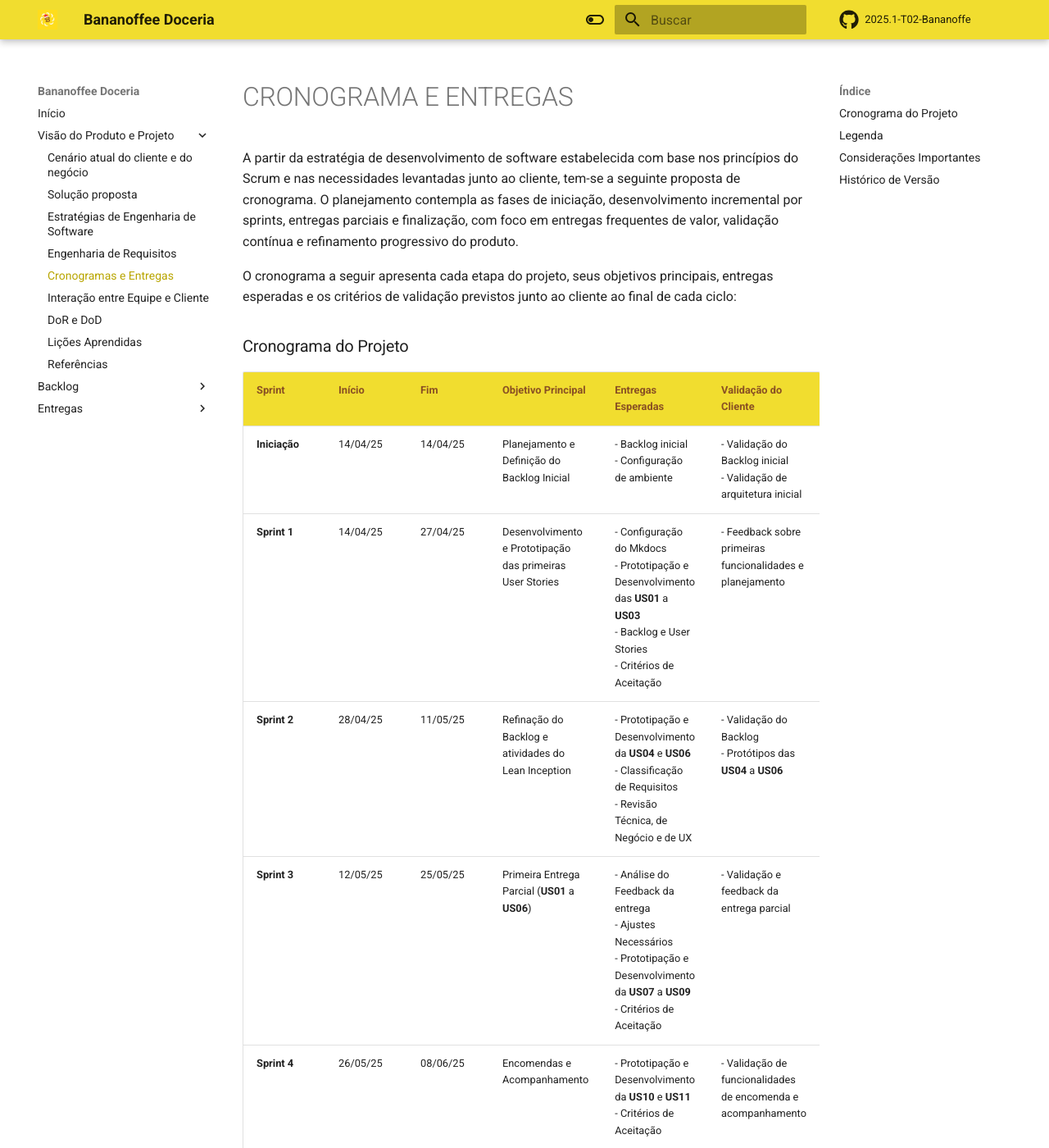
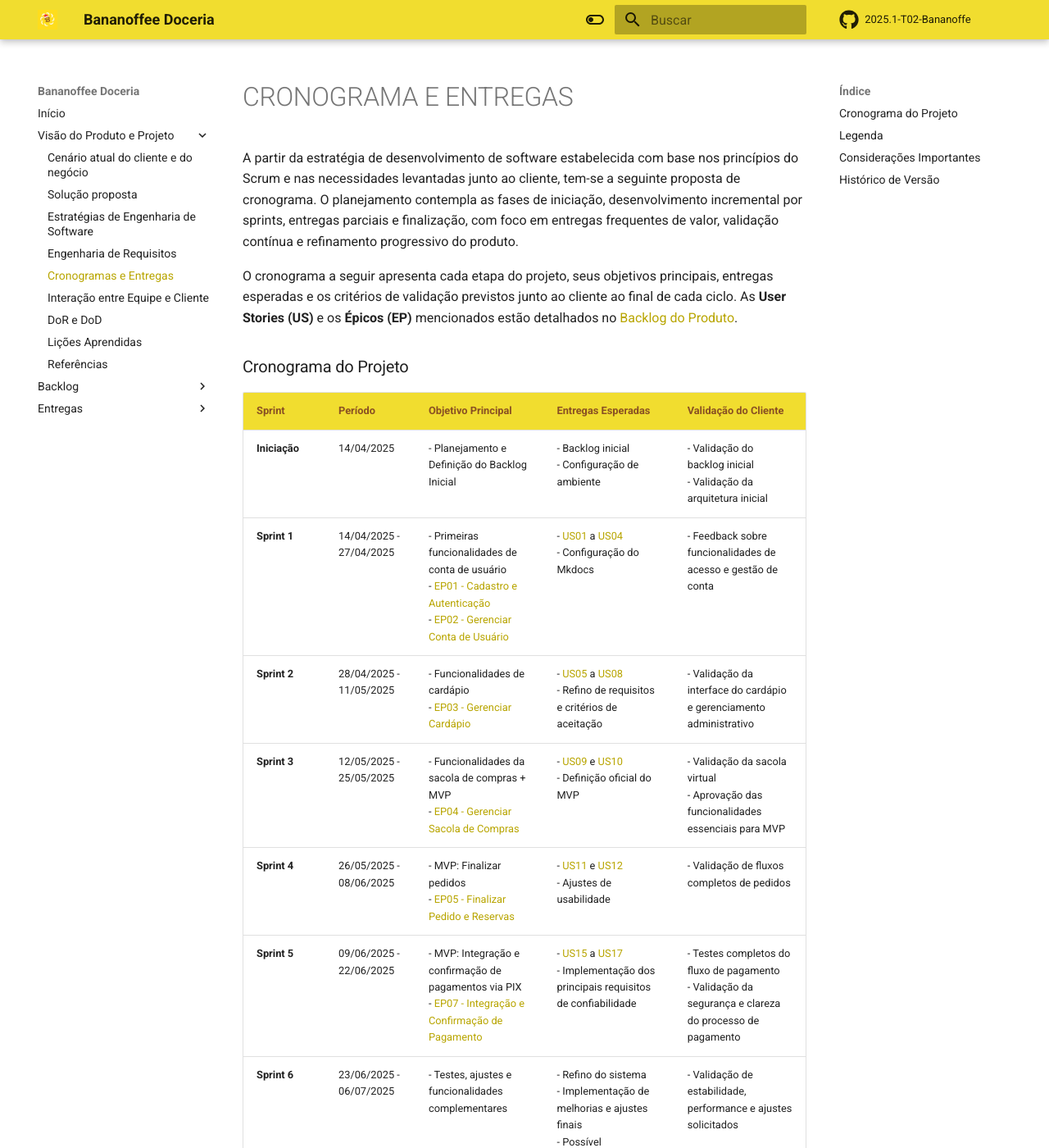
Before and after one commit to mdsreq-fga-unb/2025.1-T02-Bananoffe, an MkDocs documentation site: the page built from docs/pages/visaoDoProduto/cronogramasEntregas.md, in a window 1280 px wide and 1400 px high. Shown: the whole window at 82% size. Built offline with MkDocs 1.6.1 and Material for MkDocs 9.7.7, drawn with Linux system fonts in a browser that asks for light colours; comment, search, counter and statistics services are not loaded; some of the changed text lies outside the part shown.

Commit message:
Ajuste no backlog e no Cronograma

```diff
--- a/docs/pages/visaoDoProduto/cronogramasEntregas.md
+++ b/docs/pages/visaoDoProduto/cronogramasEntregas.md
@@ -2,29 +2,30 @@
 
 A partir da estratégia de desenvolvimento de software estabelecida com base nos princípios do Scrum e nas necessidades levantadas junto ao cliente, tem-se a seguinte proposta de cronograma. O planejamento contempla as fases de iniciação, desenvolvimento incremental por sprints, entregas parciais e finalização, com foco em entregas frequentes de valor, validação contínua e refinamento progressivo do produto.
 
-O cronograma a seguir apresenta cada etapa do projeto, seus objetivos principais, entregas esperadas e os critérios de validação previstos junto ao cliente ao final de cada ciclo:
+O cronograma a seguir apresenta cada etapa do projeto, seus objetivos principais, entregas esperadas e os critérios de validação previstos junto ao cliente ao final de cada ciclo.
+As **User Stories (US)** e os **Épicos (EP)** mencionados estão detalhados no [Backlog do Produto](../backlog/backlog.md).
 
 ### Cronograma do Projeto
 
-| **Sprint**      | **Início** | **Fim**  | **Objetivo Principal**                                    | **Entregas Esperadas**                                                                                                                           | **Validação do Cliente**                                                                                                                                                                     |
-| --------------- | ---------- | -------- | --------------------------------------------------------- | ------------------------------------------------------------------------------------------------------------------------------------------------ | -------------------------------------------------------------------------------------------------------------------------------------------------------------------------------------------- |
-| **Iniciação**   | 14/04/25   | 14/04/25 | Planejamento e Definição do Backlog Inicial               | - Backlog inicial<br>- Configuração de ambiente                                                                                                  | - Validação do Backlog inicial<br>- Validação de arquitetura inicial                                                                                                                         |
-| **Sprint 1**    | 14/04/25   | 27/04/25 | Desenvolvimento e Prototipação das primeiras User Stories | - Configuração do Mkdocs<br>- Prototipação e Desenvolvimento das **US01** a **US03**<br>- Backlog e User Stories<br>- Critérios de Aceitação     | - Feedback sobre primeiras funcionalidades e planejamento                                                                                                                                    |
-| **Sprint 2**    | 28/04/25   | 11/05/25 | Refinação do Backlog e atividades do Lean Inception       | - Prototipação e Desenvolvimento da **US04** e **US06**<br>- Classificação de Requisitos<br>- Revisão Técnica, de Negócio e de UX                | - Validação do Backlog<br>- Protótipos das **US04** a **US06**                                                                                                                               |
-| **Sprint 3**    | 12/05/25   | 25/05/25 | Primeira Entrega Parcial (**US01** a **US06**)            | - Análise do Feedback da entrega<br>- Ajustes Necessários<br>- Prototipação e Desenvolvimento da **US07** a **US09**<br>- Critérios de Aceitação | - Validação e feedback da entrega parcial                                                                                                                                                    |
-| **Sprint 4**    | 26/05/25   | 08/06/25 | Encomendas e Acompanhamento                               | - Prototipação e Desenvolvimento da **US10** e **US11**<br>- Critérios de Aceitação                                                              | - Validação de funcionalidades de encomenda e acompanhamento                                                                                                                                 |
-| **Sprint 5**    | 09/06/25   | 22/06/25 | Segunda Entrega Parcial (**US01** a **US11**)             | - Análise do Feedback da entrega<br>- Ajustes Necessários<br>- Prototipação e Desenvolvimento da **US12** a **US13**<br>- Critérios de Aceitação | - Validação e feedback da entrega parcial                                                                                                                                                    |
-| **Sprint 6**    | 23/06/25   | 06/07/25 | Fidelidade e refinamento final                            | - Prototipação e Desenvolvimento da **US14** a **US16**<br>- Critérios de Aceitação                                                              | - Validação das funcionalidades finais                                                                                                                                                       |
-| **Finalização** | 07/07/25   | 14/07/25 | Entrega Final                                             | - Versão final do sistema integrada e testada<br>- Apresentação do produto funcionando<br>- Deploy Final                                         | - Validação final de todas as funcionalidades entregues<br>- Feedback geral sobre a solução desenvolvida<br>- Aceite final do produto<br>- Avaliação da experiência com o time e metodologia |
+| **Sprint**      | **Período**             | **Objetivo Principal**                                                                                                                                                                     | **Entregas Esperadas**                                                                                                                                                                                                                                                                   | **Validação do Cliente**                                                                                                     |
+| --------------- | ----------------------- | ------------------------------------------------------------------------------------------------------------------------------------------------------------------------------------------ | ---------------------------------------------------------------------------------------------------------------------------------------------------------------------------------------------------------------------------------------------------------------------------------------- | ---------------------------------------------------------------------------------------------------------------------------- |
+| **Iniciação**   | 14/04/2025              | - Planejamento e Definição do Backlog Inicial                                                                                                                                              | - Backlog inicial<br>- Configuração de ambiente                                                                                                                                                                                                                                          | - Validação do backlog inicial<br>- Validação da arquitetura inicial                                                         |
+| **Sprint 1**    | 14/04/2025 - 27/04/2025 | - Primeiras funcionalidades de conta de usuário<br>- [EP01 - Cadastro e Autenticação](../backlog/backlog.md#epicos)<br>- [EP02 - Gerenciar Conta de Usuário](../backlog/backlog.md#epicos) | - [US01](../backlog/backlog.md#user-stories-dos-requisitos-funcionais) a [US04](../backlog/backlog.md#user-stories-dos-requisitos-funcionais)<br>- Configuração do Mkdocs                                                                                                                | - Feedback sobre funcionalidades de acesso e gestão de conta                                                                 |
+| **Sprint 2**    | 28/04/2025 - 11/05/2025 | - Funcionalidades de cardápio<br>- [EP03 - Gerenciar Cardápio](../backlog/backlog.md#epicos)                                                                                               | - [US05](../backlog/backlog.md#user-stories-dos-requisitos-funcionais) a [US08](../backlog/backlog.md#user-stories-dos-requisitos-funcionais)<br>- Refino de requisitos e critérios de aceitação                                                                                         | - Validação da interface do cardápio e gerenciamento administrativo                                                          |
+| **Sprint 3**    | 12/05/2025 - 25/05/2025 | - Funcionalidades da sacola de compras + MVP<br>- [EP04 - Gerenciar Sacola de Compras](../backlog/backlog.md#epicos)                                                                       | - [US09](../backlog/backlog.md#user-stories-dos-requisitos-funcionais) e [US10](../backlog/backlog.md#user-stories-dos-requisitos-funcionais)<br>- Definição oficial do MVP                                                                                                              | - Validação da sacola virtual<br>- Aprovação das funcionalidades essenciais para MVP                                         |
+| **Sprint 4**    | 26/05/2025 - 08/06/2025 | - MVP: Finalizar pedidos<br>- [EP05 - Finalizar Pedido e Reservas](../backlog/backlog.md#epicos)                                                                                           | - [US11](../backlog/backlog.md#user-stories-dos-requisitos-funcionais) e [US12](../backlog/backlog.md#user-stories-dos-requisitos-funcionais)<br>- Ajustes de usabilidade                                                                                                                | - Validação de fluxos completos de pedidos                                                                                   |
+| **Sprint 5**    | 09/06/2025 - 22/06/2025 | - MVP: Integração e confirmação de pagamentos via PIX<br>- [EP07 - Integração e Confirmação de Pagamento](../backlog/backlog.md#epicos)                                                    | - [US15](../backlog/backlog.md#user-stories-dos-requisitos-funcionais) a [US17](../backlog/backlog.md#user-stories-dos-requisitos-funcionais)<br>- Implementação dos principais requisitos de confiabilidade                                                                             | - Testes completos do fluxo de pagamento<br>- Validação da segurança e clareza do processo de pagamento                      |
+| **Sprint 6**    | 23/06/2025 - 06/07/2025 | - Testes, ajustes e funcionalidades complementares                                                                                                                                         | - Refino do sistema<br>- Implementação de melhorias e ajustes finais<br>- Possível desenvolvimento da [US13](../backlog/backlog.md#user-stories-dos-requisitos-funcionais) e [US14](../backlog/backlog.md#user-stories-dos-requisitos-funcionais) ([EP06](../backlog/backlog.md#epicos)) | - Validação de estabilidade, performance e ajustes solicitados                                                               |
+| **Finalização** | 07/07/2025 - 14/07/2025 | - Entrega final e apresentação                                                                                                                                                             | - Deploy final do sistema<br>- Entrega do produto integrado e testado<br>- Documentação final do Projeto                                                                                                                                                                                 | - Validação final do sistema completo<br>- Aceite formal do produto<br>- Apresentação de resultados e aprendizado do projeto |
 
 ---
 
 ## Legenda
 
-- **US (User Story)**: Representa uma funcionalidade do sistema sob a perspectiva do usuário, escrita de forma simples e objetiva. Cada US descreve uma necessidade ou desejo do usuário e serve como base para desenvolvimento e validação.
+- **[US (User Story)](../backlog/backlog.md#user-stories-dos-requisitos-funcionais)**: Representa uma funcionalidade do sistema sob a perspectiva do usuário ou do administrador, escrita de forma simples e objetiva. Cada US descreve uma necessidade ou desejo do usuário ou do administrador e serve como base para desenvolvimento e validação.
+- **[EP (Épico)](../backlog/backlog.md#epicos)**: Agrupamento de várias User Stories relacionadas a um mesmo tema ou funcionalidade central do sistema. Ajuda a organizar o backlog em partes maiores e estratégicas.
 - **Mkdocs**: Ferramenta de código aberto usada para criar sites de documentação estática a partir de arquivos Markdown. No projeto, será usada para organizar e apresentar a documentação técnica de forma clara e acessível.
 - **Critérios de Aceitação**: Conjunto de condições que uma User Story deve atender para ser considerada concluída e aceita pelo cliente ou equipe de validação. Os critérios servem como guia para o desenvolvimento e como base para testes, garantindo que a funcionalidade atenda às expectativas e requisitos definidos.
-
 ## Considerações Importantes
 
 - **Data de início e Fim**:  Cada sprint tem a duração de duas semanas, começando em *14/04/2025* e finalizando em *14/07/2025*, distribuindo duas entregas parciais ao longo do tempo.
@@ -36,3 +37,4 @@ O cronograma a seguir apresenta cada etapa do projeto, seus objetivos principais
 | -------- | ------ | -------------------------- | ------------ |
 | 19/04/25 | 1.0    | Criação do Documento       | Bruno Garcia |
 | 20/04/25 | 1.1    | Documentação de Cronograma | Bruno Garcia |
+| 25/05/25 | 2.0    | Ajuste do Cronograma       | Bruno Garcia |
```
Also changed, not shown: docs/pages/backlog/backlog.md (+5 -6 lines).
